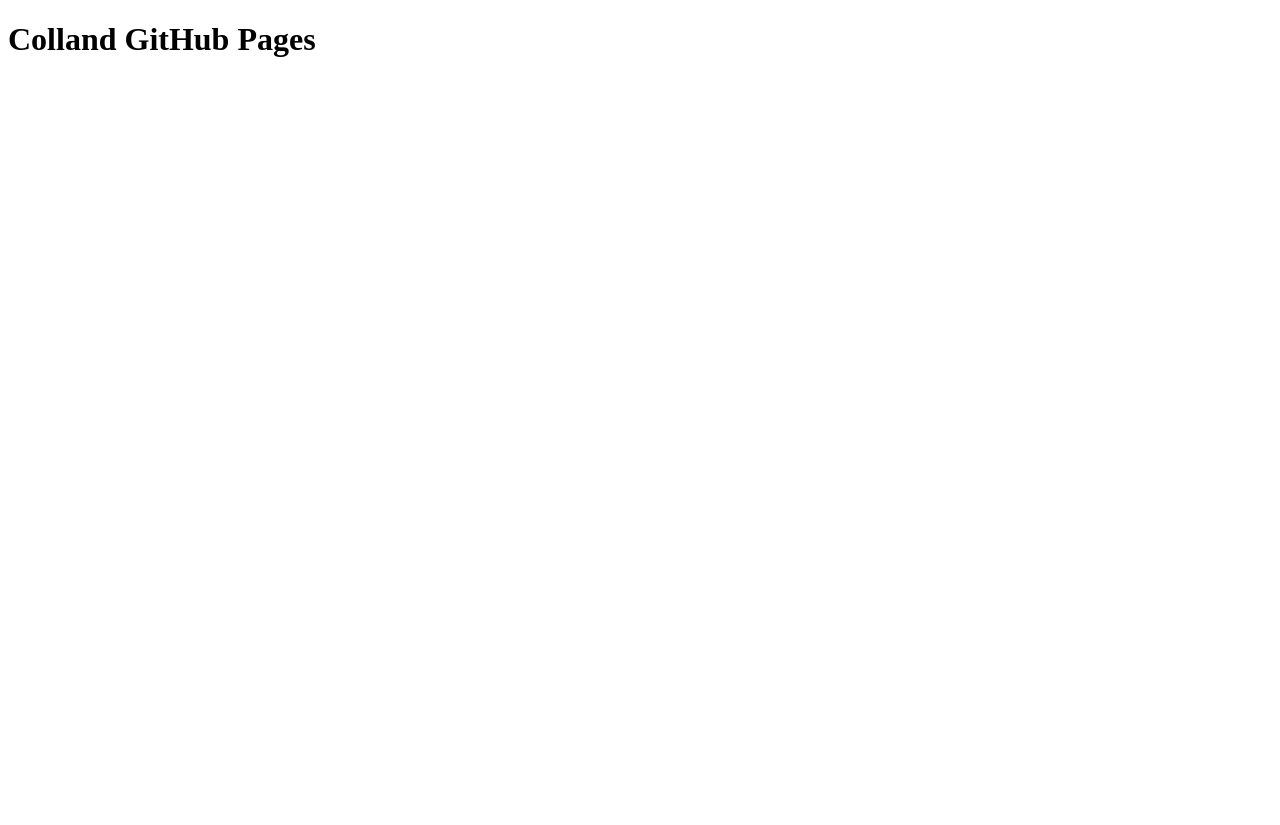
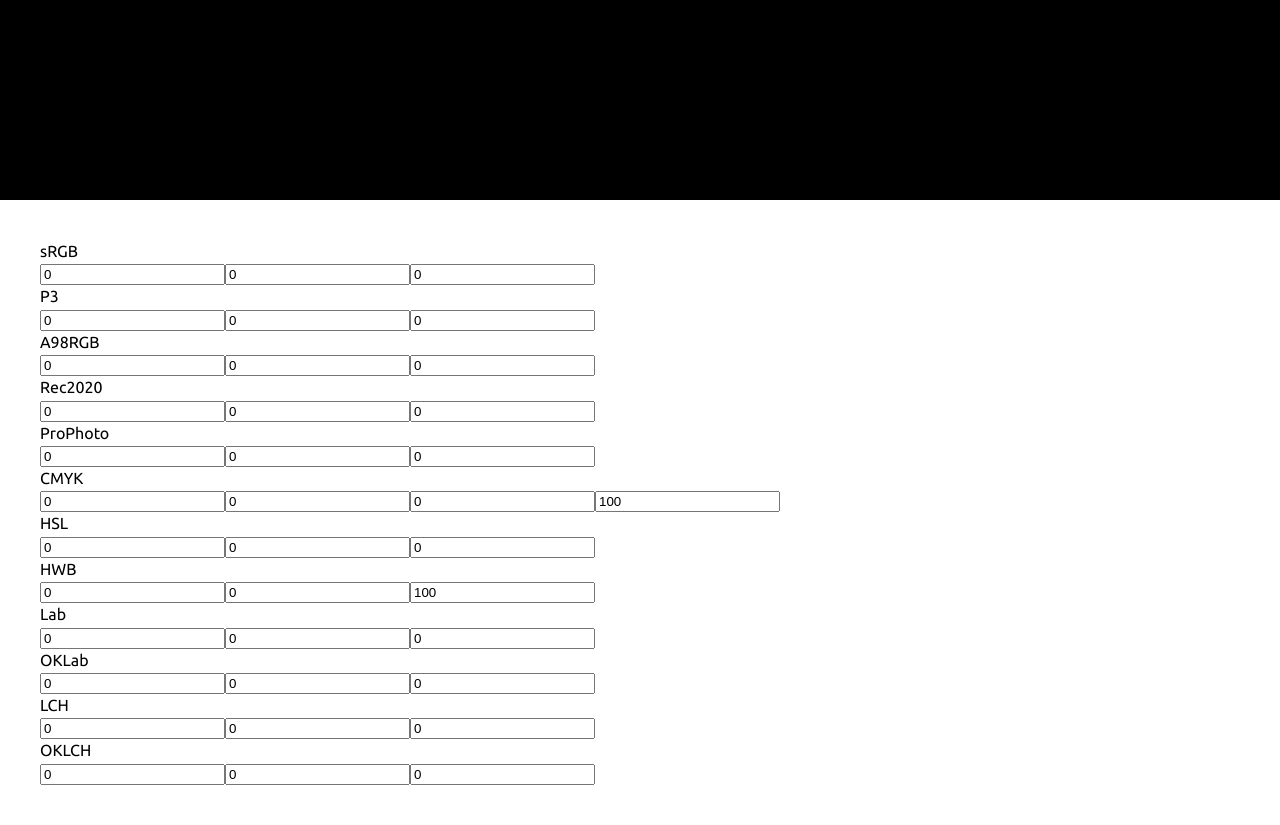
Before and after one commit to hmak-dev/colland, a website: page docs/index.html in a window 1280 px wide. Before the commit the page ends 800 px from the top, so only its background shows below. Drawn offline with Linux system fonts and the light colour scheme.

Commit message:
feat: create sample color converter

```diff
--- a/docs/index.html
+++ b/docs/index.html
@@ -2,19 +2,18 @@
 <html lang="en">
 	<head>
 		<meta charset="UTF-8">
-		<meta name="viewport"
-					content="width=device-width, user-scalable=no, initial-scale=1.0, maximum-scale=1.0, minimum-scale=1.0">
+		<meta name="viewport" content="width=device-width, user-scalable=yes, initial-scale=1.0">
 		<meta http-equiv="X-UA-Compatible" content="ie=edge">
 		<title>Colland</title>
+		<link rel="stylesheet" href="./styles/style.css">
 	</head>
 	<body>
-		<h1>Colland GitHub Pages</h1>
+		<div class="preview"></div>
 
-		<script src="./colland.min.js"></script>
-		<script>
-			const color = Color.fromHex('#090909');
+		<div class="spaces"></div>
 
-			console.log(color.toLCH().toString());
-		</script>
+		<script src="./lib/colland.min.js"></script>
+		<script src="./scripts/spaces.js"></script>
+		<script src="./scripts/script.js"></script>
 	</body>
 </html>
--- /dev/null
+++ b/docs/scripts/script.js
@@ -0,0 +1,74 @@
+const preview = document.querySelector('.preview');
+const spaces = document.querySelector('.spaces');
+
+function createElement(html) {
+	const tmp = document.createElement('div');
+	tmp.innerHTML = html;
+	return tmp.firstChild;
+}
+
+const colors = {};
+
+function handleChangeColorChannel(e, space, channel) {
+	colors[space.key][channel.key] = +e.target.value;
+	const components = Object.values(colors[space.key]);
+
+	console.log(components);
+	let newColor = Color[space.generator](...components);
+
+	if (space.key !== 'srgb') {
+		newColor = newColor.toRGB();
+	}
+
+	generateColors(newColor, space.key, channel.key);
+	preview.style.background = newColor.toString();
+	console.log(colors);
+}
+
+function generateColors(initialColor, spaceKey) {
+	colorSpaces.forEach((space) => {
+		if (space.key !== spaceKey) {
+			const color = (space.key === initialColor.space ? initialColor : initialColor[space.convertor]()).toObject();
+
+			space.channels.forEach((channel) => {
+				channel.field.value = color[channel.key];
+			});
+
+			colors[space.key] = color;
+		}
+	});
+}
+
+function generateFields() {
+	colorSpaces.forEach((space, spaceIndex) => {
+		const spaceElement = createElement(`<section></section>`);
+		const spaceTitle = createElement(`<h3>${space.name}</h3>`);
+		const channelsElement = createElement(`<div class="channels"></div>`);
+
+		space.channels.forEach((channel, channelIndex) => {
+			const channelField = createElement(
+				`<input
+							class="channel"
+							type="text"
+							placeholder="${channel.abbr}"
+							title="${channel.name}"
+							min="${channel.min}"
+							max="${channel.max}"
+						/>`
+			);
+
+			channelField.addEventListener('input', (e) => handleChangeColorChannel(e, space, channel));
+
+			channelsElement.appendChild(channelField);
+
+			colorSpaces[spaceIndex].channels[channelIndex].field = channelField;
+		});
+
+		spaceElement.appendChild(spaceTitle);
+		spaceElement.appendChild(channelsElement);
+		spaces.appendChild(spaceElement);
+	});
+}
+
+generateFields();
+generateColors(Color.fromHex('#000'));
--- /dev/null
+++ b/docs/scripts/spaces.js
@@ -0,0 +1,369 @@
+const colorSpaces = [
+	{
+		key: 'srgb',
+		name: 'sRGB',
+		class: RGBColor,
+		generator: 'fromRGB',
+		convertor: 'toRGB',
+		channels: [
+			{
+				key: 'r',
+				abbr: 'R',
+				name: 'Red',
+				min: 0,
+				max: 255,
+			},
+			{
+				key: 'g',
+				abbr: 'G',
+				name: 'Green',
+				min: 0,
+				max: 255,
+			},
+			{
+				key: 'b',
+				abbr: 'B',
+				name: 'Blue',
+				min: 0,
+				max: 255,
+			},
+		],
+	},
+	{
+		key: 'p3',
+		name: 'P3',
+		class: P3Color,
+		generator: 'fromP3',
+		convertor: 'toP3',
+		channels: [
+			{
+				key: 'r',
+				abbr: 'R',
+				name: 'Red',
+				min: 0,
+				max: 255,
+			},
+			{
+				key: 'g',
+				abbr: 'G',
+				name: 'Green',
+				min: 0,
+				max: 255,
+			},
+			{
+				key: 'b',
+				abbr: 'B',
+				name: 'Blue',
+				min: 0,
+				max: 255,
+			},
+		],
+	},
+	{
+		key: 'a98',
+		name: 'A98RGB',
+		class: A98Color,
+		generator: 'fromA98',
+		convertor: 'toA98',
+		channels: [
+			{
+				key: 'r',
+				abbr: 'R',
+				name: 'Red',
+				min: 0,
+				max: 255,
+			},
+			{
+				key: 'g',
+				abbr: 'G',
+				name: 'Green',
+				min: 0,
+				max: 255,
+			},
+			{
+				key: 'b',
+				abbr: 'B',
+				name: 'Blue',
+				min: 0,
+				max: 255,
+			},
+		],
+	},
+	{
+		key: 'rec2020',
+		name: 'Rec2020',
+		class: Rec2020Color,
+		generator: 'fromRec2020',
+		convertor: 'toRec2020',
+		channels: [
+			{
+				key: 'r',
+				abbr: 'R',
+				name: 'Red',
+				min: 0,
+				max: 255,
+			},
+			{
+				key: 'g',
+				abbr: 'G',
+				name: 'Green',
+				min: 0,
+				max: 255,
+			},
+			{
+				key: 'b',
+				abbr: 'B',
+				name: 'Blue',
+				min: 0,
+				max: 255,
+			},
+		],
+	},
+	{
+		key: 'prophoto',
+		name: 'ProPhoto',
+		class: ProPhotoColor,
+		generator: 'fromProPhoto',
+		convertor: 'toProPhoto',
+		channels: [
+			{
+				key: 'r',
+				abbr: 'R',
+				name: 'Red',
+				min: 0,
+				max: 255,
+			},
+			{
+				key: 'g',
+				abbr: 'G',
+				name: 'Green',
+				min: 0,
+				max: 255,
+			},
+			{
+				key: 'b',
+				abbr: 'B',
+				name: 'Blue',
+				min: 0,
+				max: 255,
+			},
+		],
+	},
+	{
+		key: 'cmyk',
+		name: 'CMYK',
+		class: CMYKColor,
+		generator: 'fromCMYK',
+		convertor: 'toCMYK',
+		channels: [
+			{
+				key: 'c',
+				abbr: 'C',
+				name: 'Cyan',
+				min: 0,
+				max: 100,
+			},
+			{
+				key: 'm',
+				abbr: 'M',
+				name: 'Magenta',
+				min: 0,
+				max: 100,
+			},
+			{
+				key: 'y',
+				abbr: 'Y',
+				name: 'Yellow',
+				min: 0,
+				max: 100,
+			},
+			{
+				key: 'k',
+				abbr: 'K',
+				name: 'Black',
+				min: 0,
+				max: 100,
+			},
+		],
+	},
+	{
+		key: 'hsl',
+		name: 'HSL',
+		class: HSLColor,
+		generator: 'fromHSL',
+		convertor: 'toHSL',
+		channels: [
+			{
+				key: 'h',
+				abbr: 'H',
+				name: 'Hue',
+				min: 0,
+				max: 360,
+			},
+			{
+				key: 's',
+				abbr: 'S',
+				name: 'Saturation',
+				min: 0,
+				max: 100,
+			},
+			{
+				key: 'l',
+				abbr: 'L',
+				name: 'Lightness',
+				min: 0,
+				max: 100,
+			},
+		],
+	},
+	{
+		key: 'hwb',
+		name: 'HWB',
+		class: HWBColor,
+		generator: 'fromHWB',
+		convertor: 'toHWB',
+		channels: [
+			{
+				key: 'h',
+				abbr: 'H',
+				name: 'Hue',
+				min: 0,
+				max: 360,
+			},
+			{
+				key: 'w',
+				abbr: 'W',
+				name: 'White',
+				min: 0,
+				max: 100,
+			},
+			{
+				key: 'b',
+				abbr: 'B',
+				name: 'Black',
+				min: 0,
+				max: 100,
+			},
+		],
+	},
+	{
+		key: 'lab',
+		name: 'Lab',
+		class: LabColor,
+		generator: 'fromLab',
+		convertor: 'toLab',
+		channels: [
+			{
+				key: 'l',
+				abbr: 'L',
+				name: 'Lightness',
+				min: 0,
+				max: 100,
+			},
+			{
+				key: 'a',
+				abbr: 'a',
+				name: 'a',
+				min: -128,
+				max: 127,
+			},
+			{
+				key: 'b',
+				abbr: 'b',
+				name: 'b',
+				min: -128,
+				max: 127,
+			},
+		],
+	},
+	{
+		key: 'oklab',
+		name: 'OKLab',
+		class: OKLabColor,
+		generator: 'fromOKLab',
+		convertor: 'toOKLab',
+		channels: [
+			{
+				key: 'l',
+				abbr: 'L',
+				name: 'Lightness',
+				min: 0,
+				max: 100,
+			},
+			{
+				key: 'a',
+				abbr: 'a',
+				name: 'a',
+				min: -128,
+				max: 127,
+			},
+			{
+				key: 'b',
+				abbr: 'b',
+				name: 'b',
+				min: -128,
+				max: 127,
+			},
+		],
+	},
+	{
+		key: 'lch',
+		name: 'LCH',
+		class: LCHColor,
+		generator: 'fromLCH',
+		convertor: 'toLCH',
+		channels: [
+			{
+				key: 'l',
+				abbr: 'L',
+				name: 'Lightness',
+				min: 0,
+				max: 100,
+			},
+			{
+				key: 'c',
+				abbr: 'C',
+				name: 'Chroma',
+				min: 0,
+				max: 230,
+			},
+			{
+				key: 'h',
+				abbr: 'H',
+				name: 'Hue',
+				min: 0,
+				max: 360,
+			},
+		],
+	},
+	{
+		key: 'oklch',
+		name: 'OKLCH',
+		class: OKLCHColor,
+		generator: 'fromOKLCH',
+		convertor: 'toOKLCH',
+		channels: [
+			{
+				key: 'l',
+				abbr: 'L',
+				name: 'Lightness',
+				min: 0,
+				max: 100,
+			},
+			{
+				key: 'c',
+				abbr: 'C',
+				name: 'Chroma',
+				min: 0,
+				max: 230,
+			},
+			{
+				key: 'h',
+				abbr: 'H',
+				name: 'Hue',
+				min: 0,
+				max: 360,
+			},
+		],
+	},
+];
--- /dev/null
+++ b/docs/styles/reset.css
@@ -0,0 +1,48 @@
+/* http://meyerweb.com/eric/tools/css/reset/
+   v2.0 | 20110126
+   License: none (public domain)
+*/
+
+html, body, div, span, applet, object, iframe,
+h1, h2, h3, h4, h5, h6, p, blockquote, pre,
+a, abbr, acronym, address, big, cite, code,
+del, dfn, em, img, ins, kbd, q, s, samp,
+small, strike, strong, sub, sup, tt, var,
+b, u, i, center,
+dl, dt, dd, ol, ul, li,
+fieldset, form, label, legend,
+table, caption, tbody, tfoot, thead, tr, th, td,
+article, aside, canvas, details, embed,
+figure, figcaption, footer, header, hgroup,
+menu, nav, output, ruby, section, summary,
+time, mark, audio, video {
+	margin: 0;
+	padding: 0;
+	border: 0;
+	font-size: 100%;
+	font: inherit;
+	vertical-align: baseline;
+}
+/* HTML5 display-role reset for older browsers */
+article, aside, details, figcaption, figure,
+footer, header, hgroup, menu, nav, section {
+	display: block;
+}
+body {
+	line-height: 1;
+}
+ol, ul {
+	list-style: none;
+}
+blockquote, q {
+	quotes: none;
+}
+blockquote:before, blockquote:after,
+q:before, q:after {
+	content: '';
+	content: none;
+}
+table {
+	border-collapse: collapse;
+	border-spacing: 0;
+}
--- /dev/null
+++ b/docs/styles/style.css
@@ -0,0 +1,25 @@
+@import url('https://fonts.googleapis.com/css2?family=Ubuntu&display=swap');
+@import "./reset.css";
+
+html {
+	height: 100%;
+}
+
+body {
+	min-height: 100%;
+	margin: 0;
+	display: flex;
+	flex-direction: column;
+	font-family: Ubuntu;
+	font-size: 16px;
+	line-height: 1.4;
+}
+
+.preview {
+	height: 200px;
+	background: #000;
+}
+
+.spaces {
+	padding: 40px;
+}
```
Also changed, not shown: docs/colland.min.js (deleted), docs/lib/colland.min.js (added).
